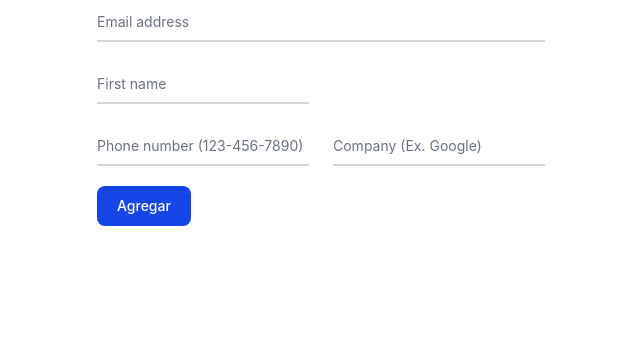
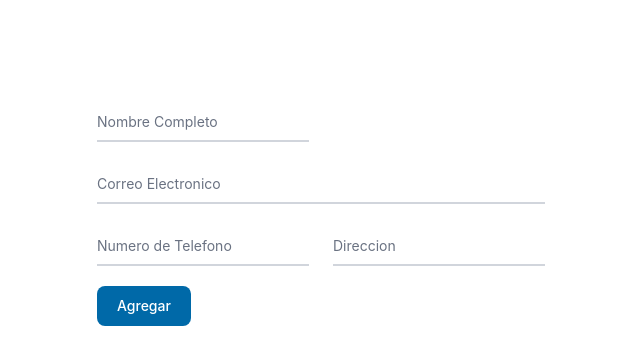
Before and after one commit to cruz-tadeo/vue-challenge-api, a Vue app: page /add-user in a window 1280 px wide. Shown: the top 364 px of the page, without its empty margins (319-959 px from the left). Built offline with nearby package versions, Linux system fonts and the light colour scheme; the HTML template or start-up script is replaced by a standard one.

Commit message:
checa el boton de eliminar

```diff
--- a/src/components/FormComponent.vue
+++ b/src/components/FormComponent.vue
@@ -2,19 +2,27 @@
 import {type ICustomer} from '@/interface/ICustomer'
 
 const props = withDefaults(defineProps<{
-  title?:string
+  title?:string //titulo que cambiara dependiendo del tipo de formulario
 }>(), {
   title: 'Agregar'
 })
 
 const model = defineModel<ICustomer>({required: true})
 
+//aqui se definen los eventos que se envian al padre
 const emit = defineEmits<{
   (e: 'send-data', customer: ICustomer): void
+  (e: 'add-customer', customer: ICustomer): void
 }>();
 
+//esta funcion hace el envio de los datos al padre
 const sendCustomer = () => {
   emit('send-data', model.value);
+}
+
+//esta funcion agrega un cliente al listado
+const addCustomer = () => {
+  emit ('add-customer', model.value); //model.value es el cliente que se envia al padre
 }
 
 
@@ -24,29 +32,35 @@ const sendCustomer = () => {
 <template>
 
 
-  <form @submit.prevent="sendCustomer" class="max-w-md mx-auto">
+  <form @submit.prevent="sendCustomer" class="max-w-md mx-auto mt-25">
+    <div class="grid md:grid-cols-2 md:gap-6">
+      <div class="relative z-0 w-full mb-5 group">
+        <input v-model="model.nombre" type="text" name="floating_first_name" id="floating_first_name" class="block py-2.5 px-0 w-full text-sm text-gray-900 bg-transparent border-0 border-b-2 border-gray-300 appearance-none dark:text-white dark:border-gray-600 dark:focus:border-blue-500 focus:outline-none focus:ring-0 focus:border-blue-600 peer" placeholder=" " required />
+        <label for="floating_first_name" class="peer-focus:font-medium absolute text-sm text-gray-500 dark:text-gray-400 duration-300 transform -translate-y-6 scale-75 top-3 -z-10 origin-[0] peer-focus:start-0 rtl:peer-focus:translate-x-1/4 peer-focus:text-blue-600 peer-focus:dark:text-blue-500 peer-placeholder-shown:scale-100 peer-placeholder-shown:translate-y-0 peer-focus:scale-75 peer-focus:-translate-y-6">Nombre Completo</label>
+      </div>
+    </div>
+
     <div class="relative z-0 w-full mb-5 group">
       <input v-model="model.correo" type="email" name="floating_email" id="floating_email" class="block py-2.5 px-0 w-full text-sm text-gray-900 bg-transparent border-0 border-b-2 border-gray-300 appearance-none dark:text-white dark:border-gray-600 dark:focus:border-blue-500 focus:outline-none focus:ring-0 focus:border-blue-600 peer" placeholder=" " required />
-      <label for="floating_email" class="peer-focus:font-medium absolute text-sm text-gray-500 dark:text-gray-400 duration-300 transform -translate-y-6 scale-75 top-3 -z-10 origin-[0] peer-focus:start-0 rtl:peer-focus:translate-x-1/4 rtl:peer-focus:left-auto peer-focus:text-blue-600 peer-focus:dark:text-blue-500 peer-placeholder-shown:scale-100 peer-placeholder-shown:translate-y-0 peer-focus:scale-75 peer-focus:-translate-y-6">Email address</label>
+      <label for="floating_email" class="peer-focus:font-medium absolute text-sm text-gray-500 dark:text-gray-400 duration-300 transform -translate-y-6 scale-75 top-3 -z-10 origin-[0] peer-focus:start-0 rtl:peer-focus:translate-x-1/4 rtl:peer-focus:left-auto peer-focus:text-blue-600 peer-focus:dark:text-blue-500 peer-placeholder-shown:scale-100 peer-placeholder-shown:translate-y-0 peer-focus:scale-75 peer-focus:-translate-y-6">Correo Electronico</label>
     </div>
 
     <div class="grid md:grid-cols-2 md:gap-6">
       <div class="relative z-0 w-full mb-5 group">
-        <input v-model="model.nombre" type="text" name="floating_first_name" id="floating_first_name" class="block py-2.5 px-0 w-full text-sm text-gray-900 bg-transparent border-0 border-b-2 border-gray-300 appearance-none dark:text-white dark:border-gray-600 dark:focus:border-blue-500 focus:outline-none focus:ring-0 focus:border-blue-600 peer" placeholder=" " required />
-        <label for="floating_first_name" class="peer-focus:font-medium absolute text-sm text-gray-500 dark:text-gray-400 duration-300 transform -translate-y-6 scale-75 top-3 -z-10 origin-[0] peer-focus:start-0 rtl:peer-focus:translate-x-1/4 peer-focus:text-blue-600 peer-focus:dark:text-blue-500 peer-placeholder-shown:scale-100 peer-placeholder-shown:translate-y-0 peer-focus:scale-75 peer-focus:-translate-y-6">First name</label>
+        <input v-model="model.telefono" type="tel" pattern="[0-9]{3}-[0-9]{3}-[0-9]{4}" name="floating_phone" id="floating_phone" class="block py-2.5 px-0 w-full text-sm text-gray-900 bg-transparent border-0 border-b-2 border-gray-300 appearance-none dark:text-white dark:border-gray-600 dark:focus:border-blue-500 focus:outline-none focus:ring-0 focus:border-blue-600 peer" placeholder=" " required />
+        <label for="floating_phone" class="peer-focus:font-medium absolute text-sm text-gray-500 dark:text-gray-400 duration-300 transform -translate-y-6 scale-75 top-3 -z-10 origin-[0] peer-focus:start-0 rtl:peer-focus:translate-x-1/4 peer-focus:text-blue-600 peer-focus:dark:text-blue-500 peer-placeholder-shown:scale-100 peer-placeholder-shown:translate-y-0 peer-focus:scale-75 peer-focus:-translate-y-6">Numero de Telefono</label>
+      </div>
+
+      <div class="relative z-0 w-full mb-5 group">
+        <input v-model="model.direccion" type="text" name="floating_company" id="floating_company" class="block py-2.5 px-0 w-full text-sm text-gray-900 bg-transparent border-0 border-b-2 border-gray-300 appearance-none dark:text-white dark:border-gray-600 dark:focus:border-blue-500 focus:outline-none focus:ring-0 focus:border-blue-600 peer" placeholder=" " required />
+        <label for="floating_company" class="peer-focus:font-medium absolute text-sm text-gray-500 dark:text-gray-400 duration-300 transform -translate-y-6 scale-75 top-3 -z-10 origin-[0] peer-focus:start-0 rtl:peer-focus:translate-x-1/4 peer-focus:text-blue-600 peer-focus:dark:text-blue-500 peer-placeholder-shown:scale-100 peer-placeholder-shown:translate-y-0 peer-focus:scale-75 peer-focus:-translate-y-6">Direccion</label>
       </div>
     </div>
-    <div class="grid md:grid-cols-2 md:gap-6">
-      <div class="relative z-0 w-full mb-5 group">
-        <input v-model="model.telefono" type="tel" pattern="[0-9]{3}-[0-9]{3}-[0-9]{4}" name="floating_phone" id="floating_phone" class="block py-2.5 px-0 w-full text-sm text-gray-900 bg-transparent border-0 border-b-2 border-gray-300 appearance-none dark:text-white dark:border-gray-600 dark:focus:border-blue-500 focus:outline-none focus:ring-0 focus:border-blue-600 peer" placeholder=" " required />
-        <label for="floating_phone" class="peer-focus:font-medium absolute text-sm text-gray-500 dark:text-gray-400 duration-300 transform -translate-y-6 scale-75 top-3 -z-10 origin-[0] peer-focus:start-0 rtl:peer-focus:translate-x-1/4 peer-focus:text-blue-600 peer-focus:dark:text-blue-500 peer-placeholder-shown:scale-100 peer-placeholder-shown:translate-y-0 peer-focus:scale-75 peer-focus:-translate-y-6">Phone number (123-456-7890)</label>
-      </div>
-      <div class="relative z-0 w-full mb-5 group">
-        <input v-model="model.direccion" type="text" name="floating_company" id="floating_company" class="block py-2.5 px-0 w-full text-sm text-gray-900 bg-transparent border-0 border-b-2 border-gray-300 appearance-none dark:text-white dark:border-gray-600 dark:focus:border-blue-500 focus:outline-none focus:ring-0 focus:border-blue-600 peer" placeholder=" " required />
-        <label for="floating_company" class="peer-focus:font-medium absolute text-sm text-gray-500 dark:text-gray-400 duration-300 transform -translate-y-6 scale-75 top-3 -z-10 origin-[0] peer-focus:start-0 rtl:peer-focus:translate-x-1/4 peer-focus:text-blue-600 peer-focus:dark:text-blue-500 peer-placeholder-shown:scale-100 peer-placeholder-shown:translate-y-0 peer-focus:scale-75 peer-focus:-translate-y-6">Company (Ex. Google)</label>
-      </div>
-    </div>
-    <button type="submit"  class="text-white bg-blue-700 hover:bg-blue-800 focus:ring-4 focus:outline-none focus:ring-blue-300 font-medium rounded-lg text-sm w-full sm:w-auto px-5 py-2.5 text-center dark:bg-blue-600 dark:hover:bg-blue-700 dark:focus:ring-blue-800">{{props.title}}</button>
+
+    <button
+    @click="addCustomer"
+    type="button"
+    class="text-white bg-sky-700 hover:bg-sky-800 font-medium rounded-lg text-sm w-full sm:w-auto px-5 py-2.5 text-center dark:bg-blue-600 dark:hover:bg-blue-700 dark:focus:ring-blue-800">{{props.title}}</button>
   </form>
 </template>
 
--- /dev/null
+++ b/src/components/breadCrumb.vue
@@ -0,0 +1,17 @@
+<template>
+  <nav class="text-gray-700 text-lg mt-4 ml-4 font-medium" aria-label="Breadcrumb">
+    <ol class="flex items-center space-x-2">
+      <li>
+        <RouterLink to="/" class="text-sky-600 hover:underline">Home</RouterLink>
+      </li>
+      <li>
+        <span class="mx-1 text-gray-400">›</span>
+      </li>
+      <li>
+        <RouterLink to="/costumers-list" class="text-gray-500 hover:text-blue-600 hover:underline">
+          Lista de Clientes
+        </RouterLink>
+      </li>
+    </ol>
+  </nav>
+</template>
--- a/src/interface/ICustomer.ts
+++ b/src/interface/ICustomer.ts
@@ -1,4 +1,5 @@
 export interface ICustomer {
+  [x: string]: any;
   id?: number;
   nombre: string;
   correo: string;
--- a/src/pages/CreatePage.vue
+++ b/src/pages/CreatePage.vue
@@ -13,7 +13,9 @@ const customer = reactive<ICustomer>({
 
 const addCustomer = (customer:ICustomer) => {
   // Logic to add customer
-  console.log(customer, 'added');
+   console.log(customer, 'added');
+  customer.value.push(customer);
+
 }
 </script>
 
--- a/src/pages/costumers-list.vue
+++ b/src/pages/costumers-list.vue
@@ -1,40 +1,44 @@
+<script lang="ts" setup>
+import CardCustomer from '@/components/cardCustomer.vue'
+import { useCustomers } from '@/composables/useCustomers'
+import type { ICustomer } from '@/interface/ICustomer'
+import { onMounted } from 'vue'
 
-<script lang="ts" setup>
-import CardCustomer from '@/components/cardCustomer.vue';
-import { useCustomers } from '@/composables/useCustomers';
-import type { ICustomer } from '@/interface/ICustomer';
-import { onMounted } from 'vue';
+const { customers, fetchCustomers } = useCustomers()
 
-const { customers , fetchCustomers} = useCustomers();
+onMounted(fetchCustomers)
 
-onMounted(fetchCustomers);
-
-const deleteCustomer = (customer :ICustomer) => {
-
-  console.log(customer.id, 'deleted');
+const deleteCustomer = (customer: ICustomer) => {
+  console.log(customer.id, 'deleted')
+  customers.value = customers.value.filter((item: ICustomer) => item.id != customer.id)
 }
 
 const updateCustomer = (customer: ICustomer) => {
-  console.log(customer.id, 'updated');
+  console.log(customer.id, 'updated')
 
 }
 
-
+const handleAddCustomer = (customer: ICustomer) => {
+  console.log(customer.id, 'added')
+  customers.value.push(customer)
+}
 </script>
 
+<template>
+  <h1 class="text-3xl font-semibold text-center mt-2 mb-12">Lista de Clientes</h1>
 
-<template>
- <h1 class="text-3xl font-semibold text-center mt-2 mb-12 ">Lista de Clientes</h1>
+  <router-link class="p-3 bg-blue-500 text-white rounded-lg mx-10" :to="{ name: 'create-user' }"
+    >Crear</router-link
+  >
 
-  <router-link class="p-3 bg-blue-500 text-white rounded-lg mx-10" :to="{name:'create-user'}" >Crear</router-link>
-
- <div
- class="flex"
-  >
-   <CardCustomer v-for="customer in customers" :key="customer.id" :customer="customer"
-   @delete="deleteCustomer"
-   @update="updateCustomer"/>
-
- </div>
-
- </template>
+  <div class="flex">
+    <CardCustomer
+      v-for="customer in customers"
+      :key="customer.id"
+      :customer="customer"
+      @add="handleAddCustomer"
+      @delete="deleteCustomer"
+      @update="updateCustomer"
+    />
+  </div>
+</template>
```
Also changed, not shown: src/components/cardCustomer.vue (+30 -22 lines).
